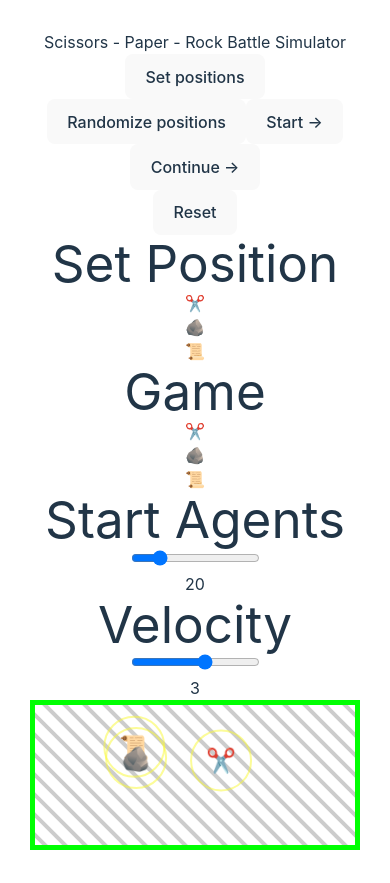
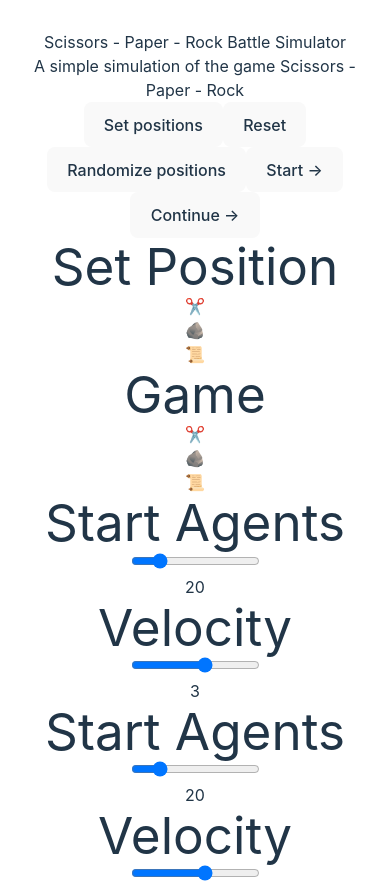
Before and after one commit to MrRomo/scissors-paper-rock, a React (Vite) app: page / in a window 390 px wide. Shown: the top 883 px of the page. Before the commit the page ends 850 px from the top, so only its background shows below. Built offline with nearby package versions, Linux system fonts and the light colour scheme.

Commit message:
feat: mobile and styles

```diff
--- a/src/App.tsx
+++ b/src/App.tsx
@@ -5,9 +5,9 @@
 function App() {
   return (
     <TableProvider>
-      <div className="w-full h-full md:p-8 gap-4 flex flex-col">
+      <div className="w-full h-full md:p-1 gap-4 flex flex-col">
         <Setbar />
-        <div className="grid grid-cols-6 gap-2">
+        <div className=" flex md:flex-col md:grid grid-cols-6 gap-2 flex-col-reverse">
           <div className='col-span-1'>
             <Sidebar />
           </div>
--- a/src/components/atoms/Barchart.tsx
+++ b/src/components/atoms/Barchart.tsx
@@ -1,9 +1,11 @@
 import { TableContext } from "@providers"
 import { useContext, useEffect, useState } from "react"
+import { twMerge } from "tailwind-merge"
 
 interface BarchartProps {
     icon: string
     color: 'red' | 'blue' | 'green'
+    orientation?: 'horizontal' | 'vertical'
 }
 
 const colorBar = {
@@ -12,7 +14,7 @@
     blue: 'bg-blue-500',
 }
 
-export const Barchart = ({ color, icon }: BarchartProps) => {
+export const Barchart = ({ color, icon}: BarchartProps) => {
     const { agents } = useContext(TableContext)
     const [percentage, setPercentage] = useState(0)
 
@@ -24,9 +26,10 @@
     }, [agents, icon])
 
     return (
-        <div className="flex flex-col items-center gap-2">
-            <div className="w-4 h-32 bg-slate-700 rounded-full flex flex-col-reverse">
-                <div className={`w-full ${colorBar[color]} rounded-full `} style={{ height: `${percentage}%` }}></div>
+        <div className={twMerge("flex items-center gap-2 flex-row-reverse md:flex-col w-full")}>
+            <div className={twMerge(" bg-slate-700 rounded-full flex flex-row md:w-4 md:h-32 md:flex-col-reverse w-full h-4")}>
+                <div className={`h-full md:hidden ${colorBar[color]} rounded-full `} style={{ width: `${percentage}%` }}></div>
+                <div className={`w-full max-md:hidden ${colorBar[color]} rounded-full `} style={{ height: `${percentage}%` }}></div>
             </div>
             <span role="img" aria-label="icon">{icon}</span>
         </div>
--- a/src/components/atoms/Slider.tsx
+++ b/src/components/atoms/Slider.tsx
@@ -11,13 +11,12 @@
 
 export function NativeSlider({ value, setValue, min, max, step, disabled }: NativeSliderProps) {
 
-
     const handleChange = (e: React.ChangeEvent<HTMLInputElement>) => {
         setValue(Number(e.target.value));
     }
 
     return (
-        <div className='flex gap-2'>
+        <div className='flex gap-2 w-full'>
             <input
                 type="range"
                 min={min || 1} // Valor mínimo del slider
@@ -26,6 +25,7 @@
                 onChange={handleChange} // Función que se ejecuta al cambiar el valor
                 step={step || 1}
                 disabled={disabled}
+                className='w-full'
             />
             <div>{value}</div> {/* Mostrar el valor actual */}
         </div>
--- a/src/components/organisms/Setbar.tsx
+++ b/src/components/organisms/Setbar.tsx
@@ -1,9 +1,10 @@
 import { Button } from "@atoms"
 import { TableContext } from "@providers"
 import { useContext } from "react"
+import { twMerge } from "tailwind-merge"
 
 export const Setbar = () => {
-    const { stage, setStage, emitters, setAgents, randomizeEmmitters, startAgents } = useContext(TableContext)
+    const { stage, setStage, emitters, setAgents, randomizeEmmitters, startAgents, reset } = useContext(TableContext)
 
     const createAgents = () => {
         const agents = []
@@ -19,7 +20,14 @@
 
     return (
         <div className="w-full bg-slate-800 rounded-md py-4 flex flex-col gap-4">
-            <h2 className="text-white text-center text-2xl font-bold">Scissors - Paper - Rock Battle Simulator</h2>
+            <div className="flex flex-col justify-center">
+                <h2 className="text-white text-center text-2xl font-bold">Scissors - Paper - Rock Battle Simulator</h2>
+                <p className="text-white text-center">A simple simulation of the game Scissors - Paper - Rock</p>
+                {/* <p className="text-white text-center">
+                    Time Spend
+                    <img className='mx-auto my-1' src="https://wakatime.com/badge/user/d0b2bf72-1c5b-45b1-bcd7-79a3fcfb29ed/project/1b0d6320-6158-4035-8547-d471536bac8a.svg" alt="wakatime" />
+                </p> */}
+            </div>
             <div className="flex justify-center gap-4 px-4">
                 {/* <Button
                     text="Construct"
@@ -30,8 +38,10 @@
                 <Button
                     text="Set positions"
                     disabled={stage === 'run'}
-                    classes={stage === 'set' ? 'bg-green-500' : ''}
+                    classes={twMerge(stage === 'set' ? 'bg-green-500' : '', 'max-md:hidden')}
                     onClick={() => setStage('set')} />
+                <Button classes="px-12 " text="Reset" onClick={() => reset()} />
+
                 <Button
                     text="Randomize positions"
                     disabled={stage === 'run'}
--- a/src/components/organisms/Sidebar.tsx
+++ b/src/components/organisms/Sidebar.tsx
@@ -1,4 +1,4 @@
-import { Barchart, Button, NativeSlider } from "@atoms"
+import { Barchart, NativeSlider } from "@atoms"
 import { TableContext } from "@providers"
 import { icons } from "@lib"
 import { useContext } from "react"
@@ -6,7 +6,7 @@
 import { agent } from "types"
 
 export const Sidebar = () => {
-  const { reset, emitters, selectedAgent, setSelectedAgent, stage, setVelocity, setStartAgents, startAgents, velocity } = useContext(TableContext)
+  const { emitters, selectedAgent, setSelectedAgent, stage, setVelocity, setStartAgents, startAgents, velocity } = useContext(TableContext)
 
   const agentClass = `bg-slate-700 rounded-full flex items-center justify-center font-medium text-lg w-36 py-4 ${stage === 'set' && 'cursor-pointer'}`
 
@@ -16,8 +16,7 @@
 
   return (
     <div className="w-full bg-slate-800 rounded-md py-4">
-      <Button classes="px-12" text="Reset" onClick={() => reset()} />
-      <div className={twMerge("m-4 border-4 border-gray-700 p-4 rounded-md", stage === 'set' && 'border-cyan-500')}>
+      <div className={twMerge("m-4 border-4 border-gray-700 p-4 rounded-md max-md:hidden", stage === 'set' && 'border-cyan-500')}>
         <h1 className="text-center text-xl font-semibold mb-3">Set Position</h1>
         <div className="flex items-center justify-center gap-2 px-2">
           {
@@ -33,14 +32,15 @@
             })}
         </div>
       </div>
-      <div className="m-4 border-4 border-cyan-500 p-4 rounded-md">
-        <h1 className="text-center text-xl font-semibold mb-3">Game</h1>
-        <div className="flex items-center justify-center gap-2 px-2">
+      <div className="md:m-4 md:border-4 md:border-cyan-500 p-4 rounded-md">
+        <h1 className="text-center text-xl font-semibold mb-3 max-md:hidden">Game</h1>
+        <div className="flex max-md:flex-col w-full items-center justify-center gap-2 px-2">
           <Barchart color="red" icon={icons['scissors']} />
           <Barchart color="green" icon={icons['rock']} />
           <Barchart color="blue" icon={icons['paper']} />
         </div>
       </div>
+      <div className="flex-col justify-between w-full max-md:hidden">
         <div className={twMerge("m-4 border-4 border-gray-700 p-4 rounded-md", stage !== 'run' && 'border-cyan-500')}>
           <h1 className="text-center text-xl font-semibold mb-3">Start Agents</h1>
           <div className="flex items-center justify-center gap-2 px-2">
@@ -53,6 +53,17 @@
             <NativeSlider min={0.1} max={5} value={velocity} setValue={setVelocity} step={0.01} />
           </div>
         </div>
+      </div>
+        <div className={twMerge("flex flex-col justify-between w-full my-4 px-4 md:hidden")}>
+          <div className="flex items-center w-full gap-2 px-2">
+            <h1 className="text-start text-xl font-semibold mb-3 w-2/4">Start Agents</h1>
+            <NativeSlider min={1} max={100} value={startAgents} setValue={setStartAgents} disabled={stage === 'run'} />
+          </div>
+          <div className="flex items-center w-full gap-2 px-2">
+            <h1 className="text-start text-xl w-2/4 font-semibold mb-3">Velocity</h1>
+            <NativeSlider min={0.1} max={5} value={velocity} setValue={setVelocity} step={0.01} />
+          </div>
+        </div>
     </div >
   )
 }
--- a/src/components/organisms/Table.tsx
+++ b/src/components/organisms/Table.tsx
@@ -3,7 +3,7 @@
 export const Table = () => {
 
     return (
-        <div className="w-full h-full bg-slate-800 rounded-md" id="canvas-container">
+        <div className="w-full h-[50vh] md:h-[74vh] bg-slate-800 rounded-md" id="canvas-container">
             <Canva />
         </div>
     )
```
Lines whose indentation alone changed are shown as unchanged.
